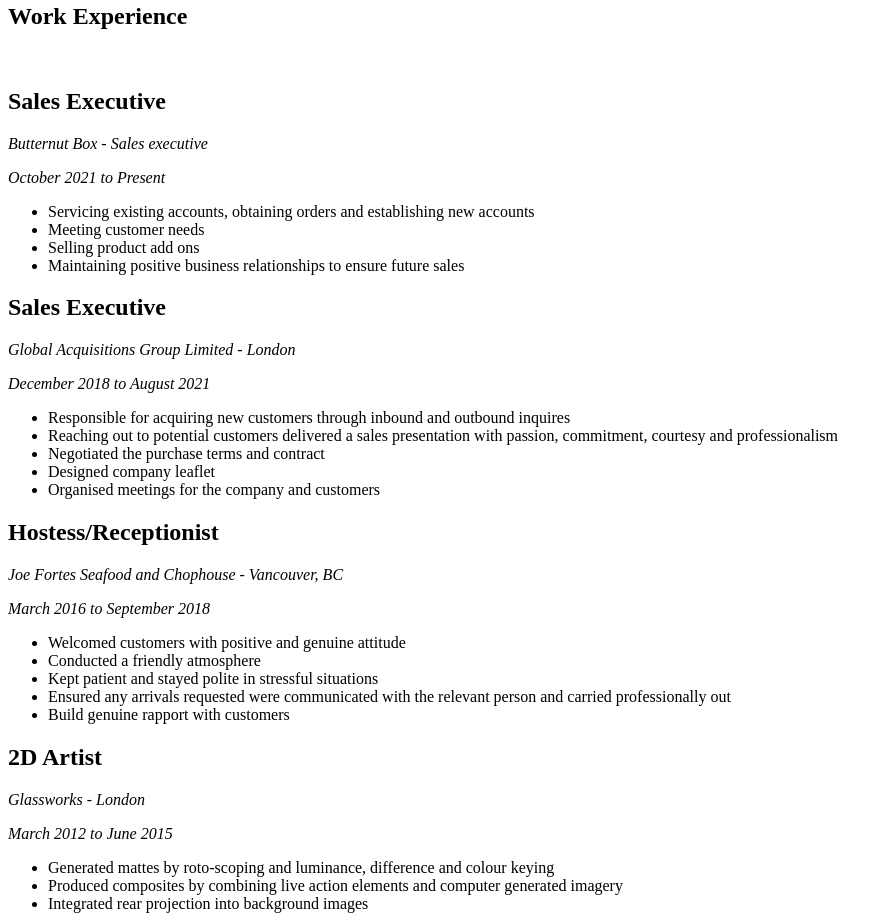
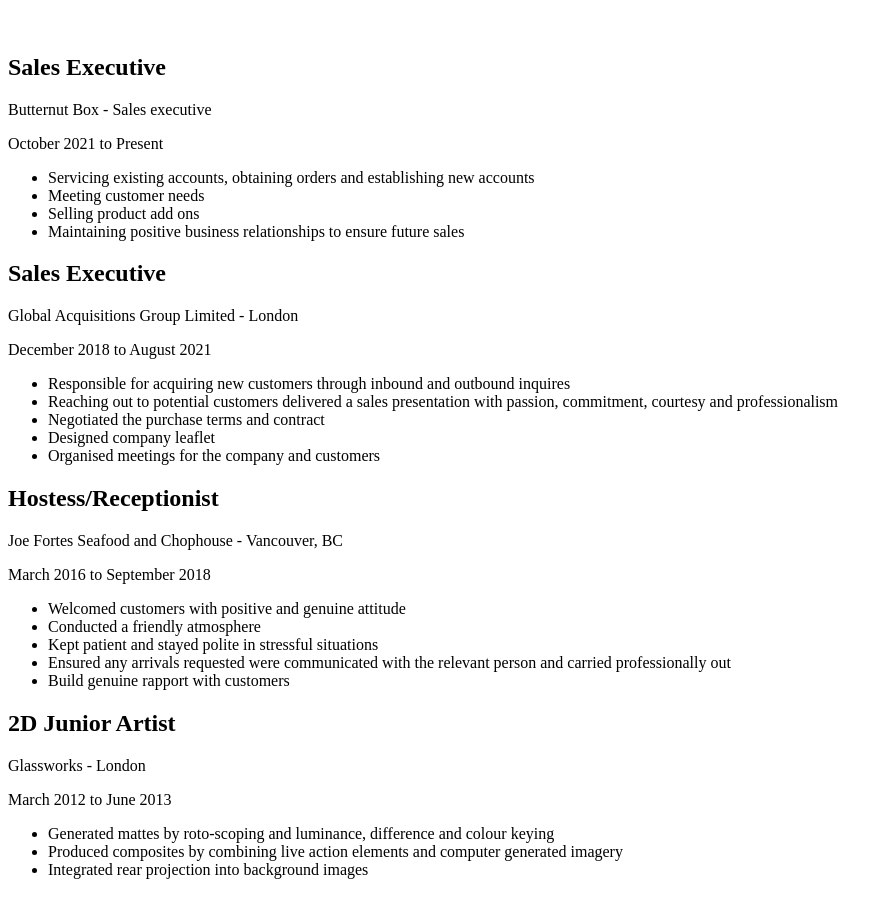
Before and after one commit to hdfard/cohort-11, a plain HTML site: page session 3/index.html in a window 1280 px wide. Shown: the part 451-1367 px from the top of the page, without its empty margins (0-892 px from the left). Drawn offline with Linux system fonts and the light colour scheme.

Commit message:
Revert "update"
This reverts commit 62167470b87991c36545bb73394e732ce7d98690.

```diff
--- a/session 3/index.html
+++ b/session 3/index.html
@@ -10,7 +10,6 @@
 <center>
     <h1>Hamaseh Dasturyan</h1>
     <img src="./me.jpg" height="100px">
-            <p>Sales Executive</p>
             <p>Brigthon</p>
             <p>hdfrad@outlook.com</p>
             <p>07895599190</p>
@@ -23,8 +22,8 @@
     <h2>Work Experience</h2>
         <br>
     <h2>Sales Executive</h2>
-            <p><i>Butternut Box - Sales executive</i></p>
-            <p><i>October 2021 to Present</i></p>
+            <p>Butternut Box - Sales executive</p>
+            <p>October 2021 to Present</p>
 
     <ul>
         <li>Servicing existing accounts, obtaining orders and establishing new accounts</li>
@@ -34,8 +33,8 @@
     </ul>
 
     <h2>Sales Executive</h2>
-            <p><i>Global Acquisitions Group Limited - London</i></p>
-            <p><i>December 2018 to August 2021</i></p>
+            <p>Global Acquisitions Group Limited - London</p>
+            <p>December 2018 to August 2021</p>
     <ul>
         <li>Responsible for acquiring new customers through inbound and outbound inquires</li>
         <li>Reaching out to potential customers delivered a sales presentation with passion, commitment, courtesy and professionalism</li>
@@ -45,8 +44,8 @@
     </ul>
 
     <h2>Hostess/Receptionist</h2>
-            <p><i>Joe Fortes Seafood and Chophouse - Vancouver, BC</i></p>
-            <p><i>March 2016 to September 2018</i></p>
+            <p>Joe Fortes Seafood and Chophouse - Vancouver, BC</p>
+            <p>March 2016 to September 2018</p>
     <ul>
          <li>Welcomed customers with positive and genuine attitude</li>
         <li>Conducted a friendly atmosphere</li>
@@ -55,9 +54,9 @@
         <li>Build genuine rapport with customers</li>
     </ul>
 
-    <h2>2D Artist</h2>
-            <p><i>Glassworks - London</i></p>
-            <p><i>March 2012 to June 2015</i></p>
+    <h2>2D Junior Artist</h2>
+            <p>Glassworks - London</p>
+            <p>March 2012 to June 2013</p>
     <ul>
         <li>Generated mattes by roto-scoping and luminance, difference and colour keying</li>
         <li>Produced composites by combining live action elements and computer generated imagery</li>
```
Also changed, not shown: session 3/me.jpg.
